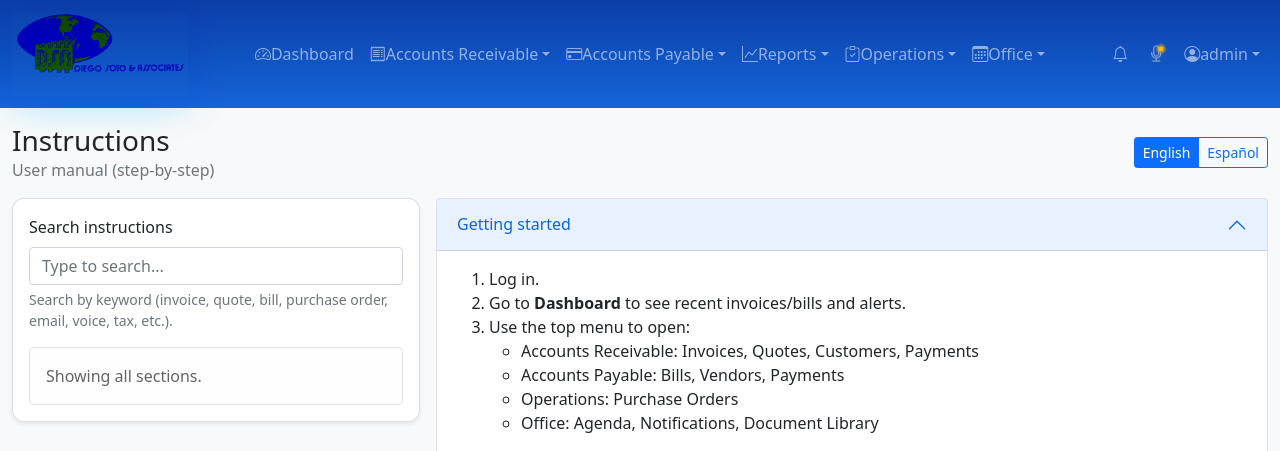
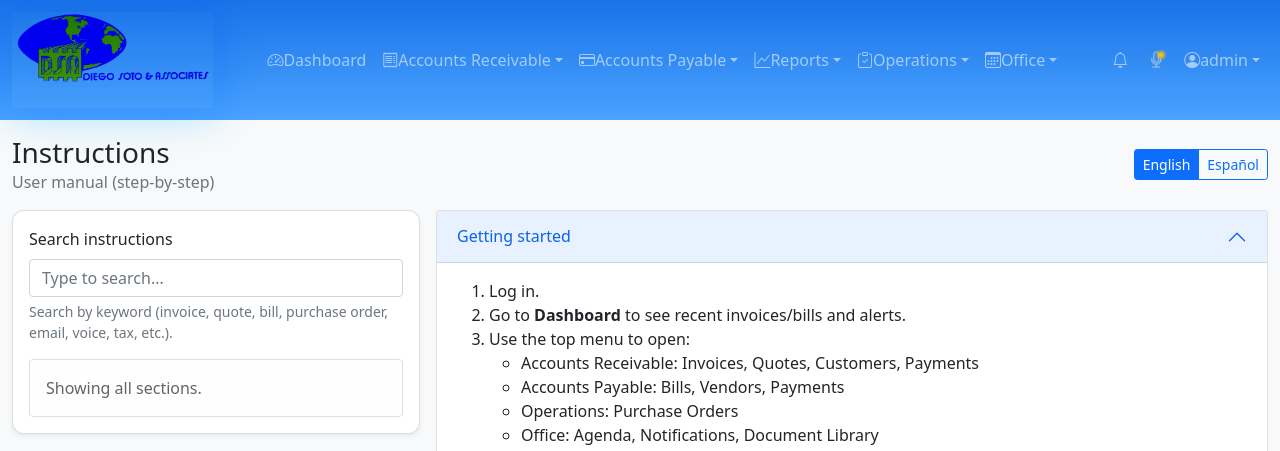
Before and after one commit to alexispinzongalindo/DIEGO_SOTO, a Flask app: page /office/instructions in a window 1280 px wide. Shown: the top 451 px of the page. Run offline with Flask 3, Linux system fonts and the light colour scheme; a user stored in the database is signed in.

Commit message:
Navbar: much bigger logo + brighter blue

```diff
--- a/app/static/css/style.css
+++ b/app/static/css/style.css
@@ -3,8 +3,8 @@ body { background-color: #f8f9fa; }
 .footer { border-top: 1px solid #e9ecef; }
 
 .app-navbar {
-  min-height: 76px;
-  background: linear-gradient(180deg, #0b3ea8 0%, #1565d8 100%) !important;
+  min-height: 92px;
+  background: linear-gradient(180deg, #1a73e8 0%, #4aa3ff 100%) !important;
 }
 
 .app-navbar .navbar-brand {
@@ -13,7 +13,7 @@ body { background-color: #f8f9fa; }
 }
 
 .app-navbar .navbar-logo {
-  height: 84px;
+  height: 96px;
   width: auto;
   object-fit: contain;
   mix-blend-mode: multiply;
```
